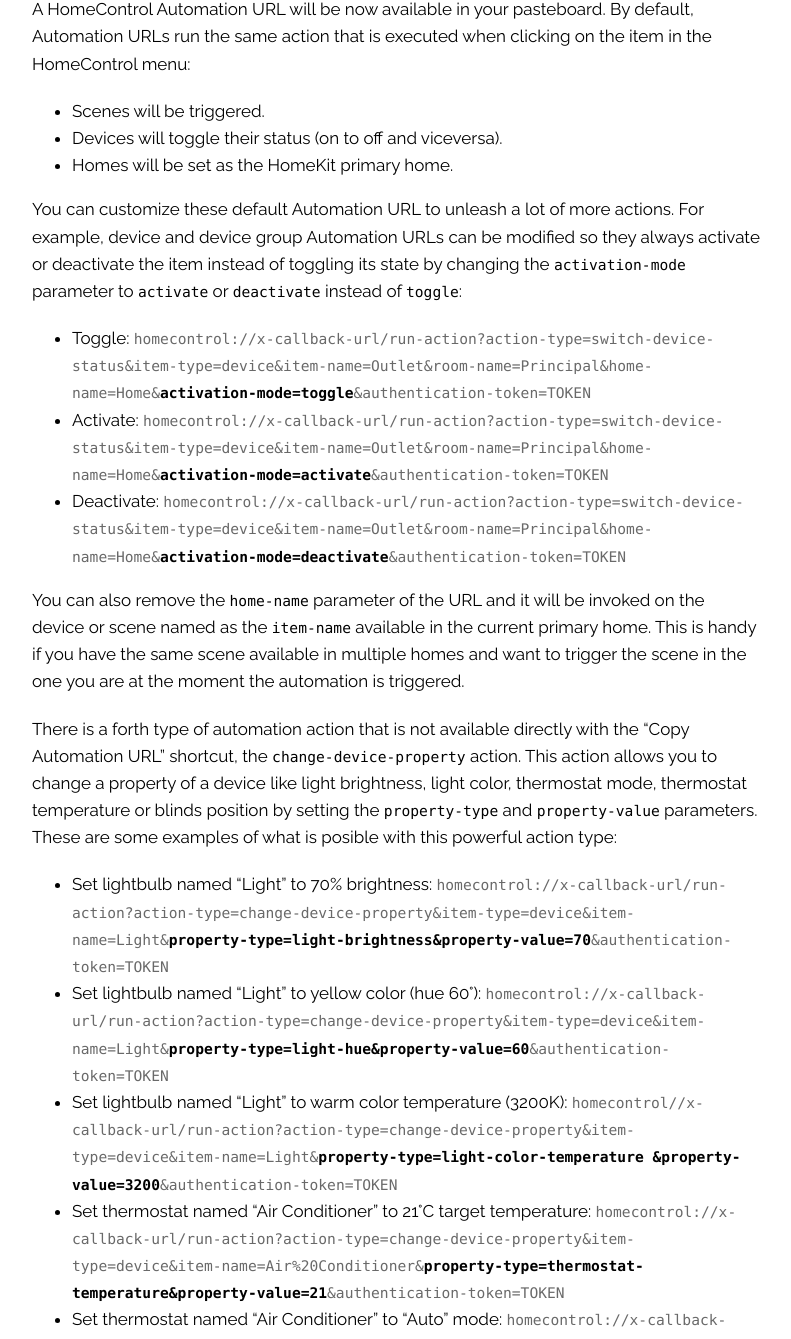
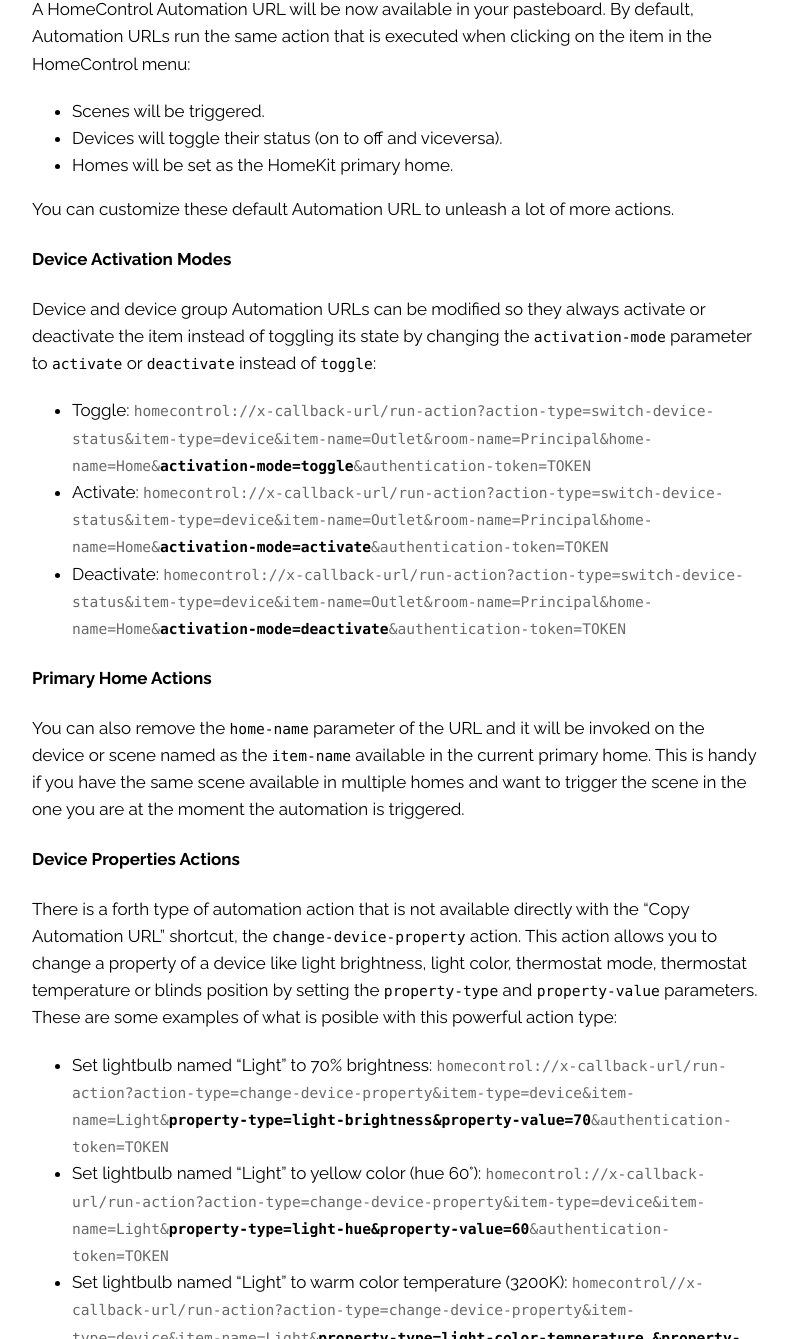
Before and after one commit to pvieito/Blog, a Jekyll site: the page built from _posts/2022-01-14-automate-homekit-with-homecontrol.md, in a window 1280 px wide and 1400 px high, scrolled down 1395 px, cut to the strip 61-1400 px from the top of the window. Shown: the whole strip, without its empty margins (244-1035 px from the left). Built offline with Jekyll 4.4.1, drawn with Linux system fonts in a browser that asks for light colours.

Commit message:
[Blog] Better style

```diff
--- a/_posts/2022-01-14-automate-homekit-with-homecontrol.md
+++ b/_posts/2022-01-14-automate-homekit-with-homecontrol.md
@@ -23,13 +23,21 @@
 - Devices will toggle their status (on to off and viceversa).
 - Homes will be set as the HomeKit primary home.
 
-You can customize these default Automation URL to unleash a lot of more actions. For example, device and device group Automation URLs can be modified so they always activate or deactivate the item instead of toggling its state by changing the `activation-mode` parameter to `activate` or `deactivate` instead of `toggle`:
+You can customize these default Automation URL to unleash a lot of more actions.
+
+#### Device Activation Modes
+
+Device and device group Automation URLs can be modified so they always activate or deactivate the item instead of toggling its state by changing the `activation-mode` parameter to `activate` or `deactivate` instead of `toggle`:
 
 - Toggle: <span style="color:var(--soft-gray-color);">`homecontrol://x-callback-url/run-action?action-type=switch-device-status&item-type=device&item-name=Outlet&room-name=Principal&home-name=Home&`**<span style="color:var(--default-text-color);">`activation-mode=toggle`</span>**<span style="color:var(--soft-gray-color);">`&authentication-token=TOKEN`</span>
 - Activate: <span style="color:var(--soft-gray-color);">`homecontrol://x-callback-url/run-action?action-type=switch-device-status&item-type=device&item-name=Outlet&room-name=Principal&home-name=Home&`**<span style="color:var(--default-text-color);">`activation-mode=activate`</span>**`&authentication-token=TOKEN`</span>
 - Deactivate: <span style="color:var(--soft-gray-color);">`homecontrol://x-callback-url/run-action?action-type=switch-device-status&item-type=device&item-name=Outlet&room-name=Principal&home-name=Home&`**<span style="color:var(--default-text-color);">`activation-mode=deactivate`</span>**`&authentication-token=TOKEN`</span>
 
+#### Primary Home Actions
+
 You can also remove the `home-name` parameter of the URL and it will be invoked on the device or scene named as the `item-name` available in the current primary home. This is handy if you have the same scene available in multiple homes and want to trigger the scene in the one you are at the moment the automation is triggered.
+
+#### Device Properties Actions
 
 There is a forth type of automation action that is not available directly with the “Copy Automation URL” shortcut, the `change-device-property` action. This action allows you to change a property of a device like light brightness, light color, thermostat mode, thermostat temperature or blinds position by setting the `property-type` and `property-value` parameters. These are some examples of what is posible with this powerful action type:
 
```
